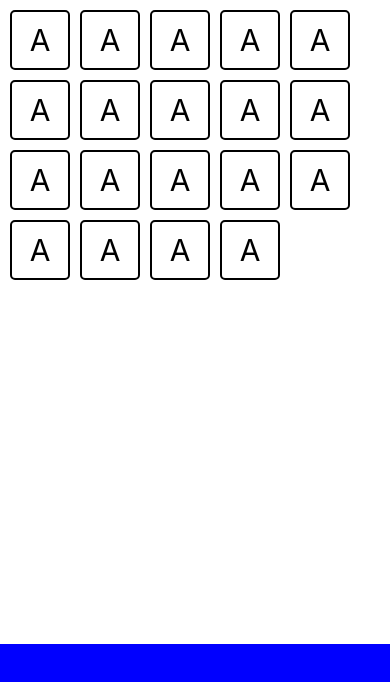
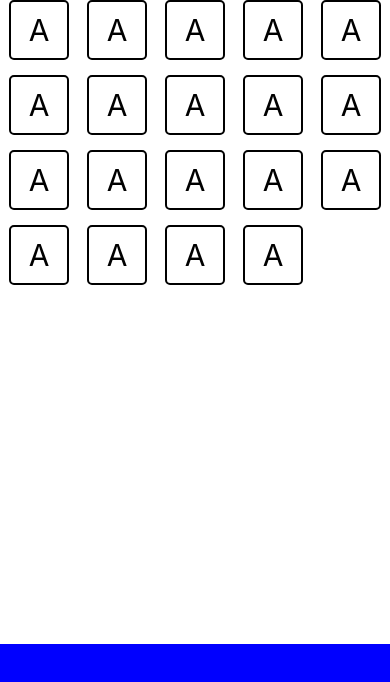
Before and after one commit to AlexanderChiclana/Chanti-native, a React Native app: screen / in a window 390 px wide. Shown: the top 682 px of the page. Built offline with nearby package versions, Linux system fonts and the light colour scheme.

Commit message:
better grid for tiles

```diff
--- a/components/Tile.js
+++ b/components/Tile.js
@@ -8,8 +8,6 @@ import {
   Animated
 } from 'react-native'
 
-import Draggable from 'react-native-draggable'
-
 class Tile extends Component {
   constructor(props) {
     super(props)
@@ -18,30 +16,39 @@ class Tile extends Component {
       onStartShouldSetPanResponder: () => true,
       onPanResponderMove: (event, gesture) => {
         this.setState({
-          zIndex: 999,
+          zIndex: 999
         })
         position.setValue({ x: gesture.dx, y: gesture.dy })
+        // demo code for hovering confirm and firing off function
+        this.props.isDropZone(gesture)
+          ? this.props.setSequencerColor('purple')
+          : this.props.setSequencerColor('blue')
       },
       onPanResponderRelease: (evt, gesture) => {
         this.setState({
           zIndex: 0
         })
         // console.log(gesture)
+        // demo code for confirming drop target and firing off function
         this.props.isDropZone(gesture) && this.props.setSequencerColor('red')
+        // resetting the tile back to original position
         position.setValue({ x: 0, y: 0 })
-      },
+      }
     })
 
     this.state = { panResponder, position, zIndex: 0 }
   }
 
   render() {
-    let handles = this.state.panResponder.panHandlers;
+    let handles = this.state.panResponder.panHandlers
 
     return (
-      <View style={{...styles.empty, zIndex: this.state.zIndex}}>
+      <View style={{ ...styles.empty, zIndex: this.state.zIndex }}>
         <Animated.View
-        style={[this.state.position.getLayout(), {zIndex: this.state.zIndex, position: 'absolute'}]}
+          style={[
+            this.state.position.getLayout(),
+            { zIndex: this.state.zIndex }
+          ]}
           {...handles}
         >
           <View style={styles.container}>
@@ -58,10 +65,12 @@ class Tile extends Component {
 export default Tile
 
 const styles = StyleSheet.create({
-  empty:{
+  empty: {
     height: 60,
-    width: 60,
-    margin: 5,
+    width: '20%',
+    justifyContent: 'center',
+    alignItems: 'center',
+    marginBottom: 15,
   },
   container: {
     alignItems: 'center',
@@ -70,13 +79,10 @@ const styles = StyleSheet.create({
     borderRadius: 10,
     height: 60,
     width: 60,
-    margin: 5,
     borderRadius: 5,
     borderWidth: 2,
-    borderColor: 'black',
-    position: 'absolute'
-    // alignItems: 'center',
-    // justifyContent: 'center',
+    borderColor: 'black'
+
   },
   letter: {
     fontSize: 30
```
Also changed, not shown: App.js (+2 -5 lines). Lines whose indentation alone changed are shown as unchanged.
